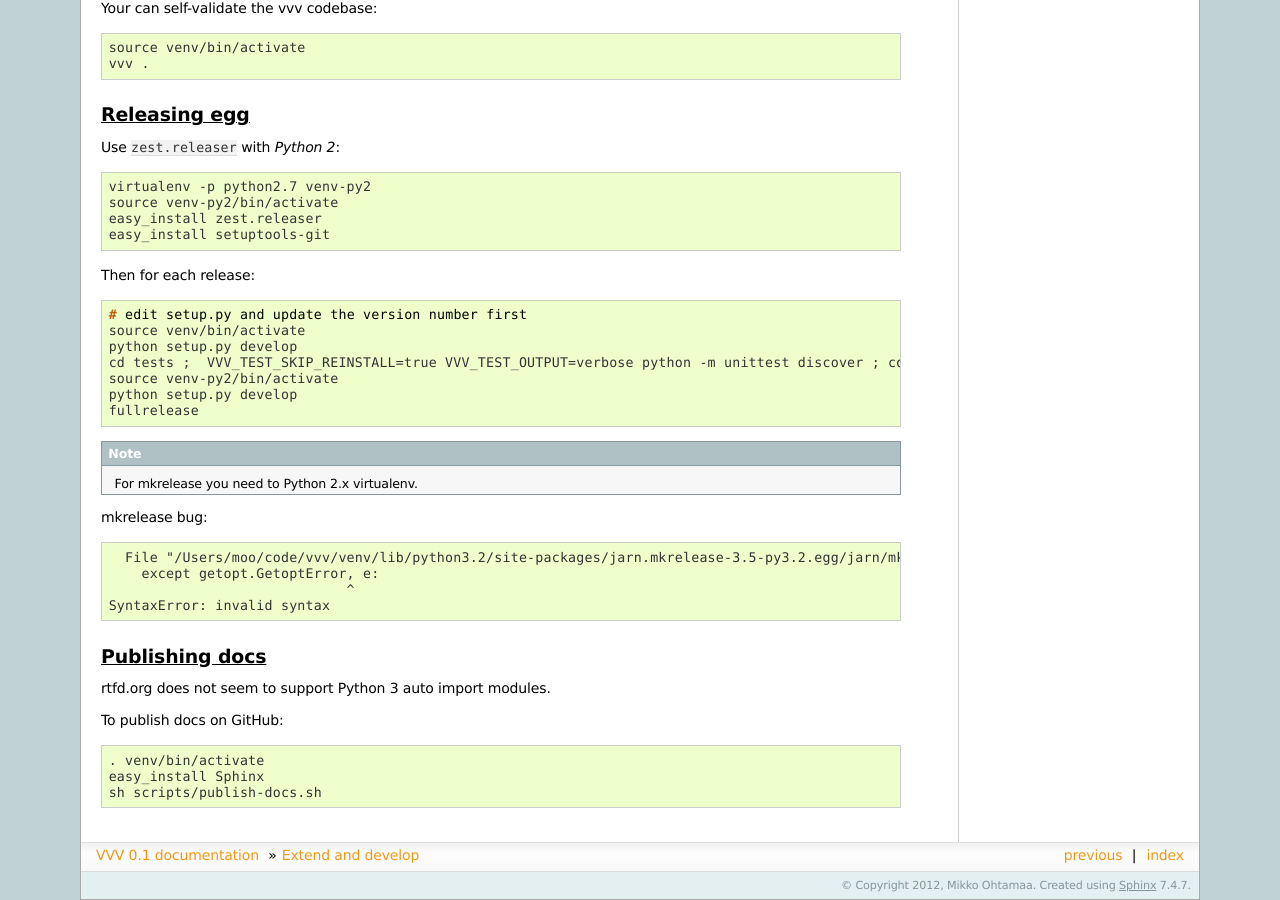
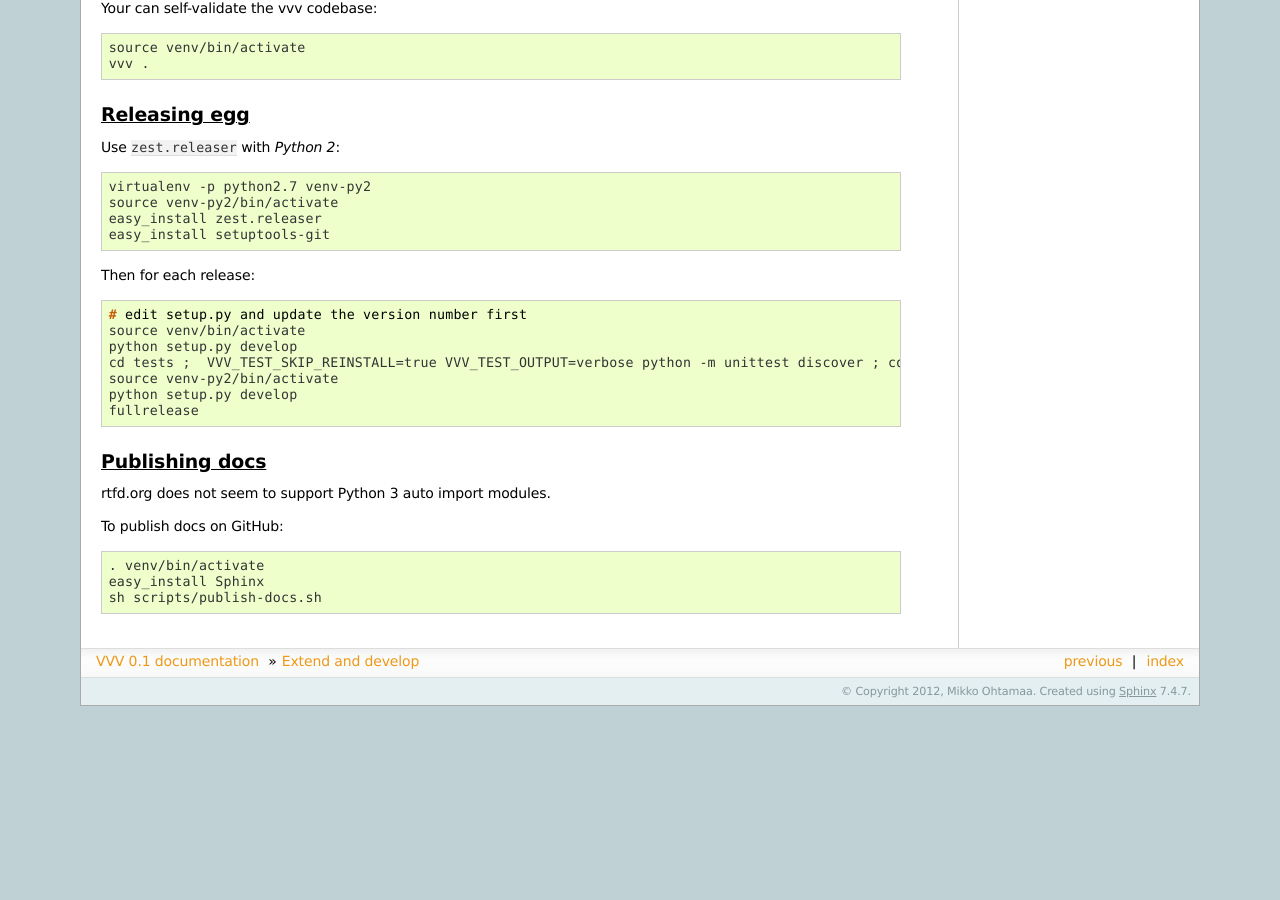
Before and after one commit to miohtama/vvv, a Sphinx documentation site: the page built from docs/source/develop.rst, in a window 1280 px wide and 900 px high, scrolled down 1920 px. Built offline with Sphinx 7.4.7, drawn with Linux system fonts in a browser that asks for light colours; after the commit the page ends 2626 px from its top, so only the background shows below that.

```diff
--- a/docs/CHANGES.rst
+++ b/docs/CHANGES.rst
@@ -1,7 +1,7 @@
 Changelog
 ===================
 
-0.4.2 (unreleased)
+0.4.2 (2012-06-30)
 ------------------
 
 - Windows compatibility confirmed [jsalonen]
--- a/docs/source/develop.rst
+++ b/docs/source/develop.rst
@@ -132,16 +132,6 @@ Then for each release::
     python setup.py develop
     fullrelease
 
-.. note ::
-
-    For mkrelease you need to Python 2.x virtualenv.
-
-mkrelease bug::
-
-      File "/Users/moo/code/vvv/venv/lib/python3.2/site-packages/jarn.mkrelease-3.5-py3.2.egg/jarn/mkrelease/mkrelease.py", line 237
-        except getopt.GetoptError, e:
-                                 ^
-    SyntaxError: invalid syntax
 
 Publishing docs
 ============================
--- a/setup.py
+++ b/setup.py
@@ -10,7 +10,7 @@ from setuptools import setup, find_packages
 
 LONG_DESCRIPTION = open("README.rst").read() + "\n" + open(os.path.join("docs", "CHANGES.rst")).read()
 
-VERSION = "0.4.1"
+VERSION = "0.4.2"
 
 setup(name = "vvv",
     version=VERSION,
```
